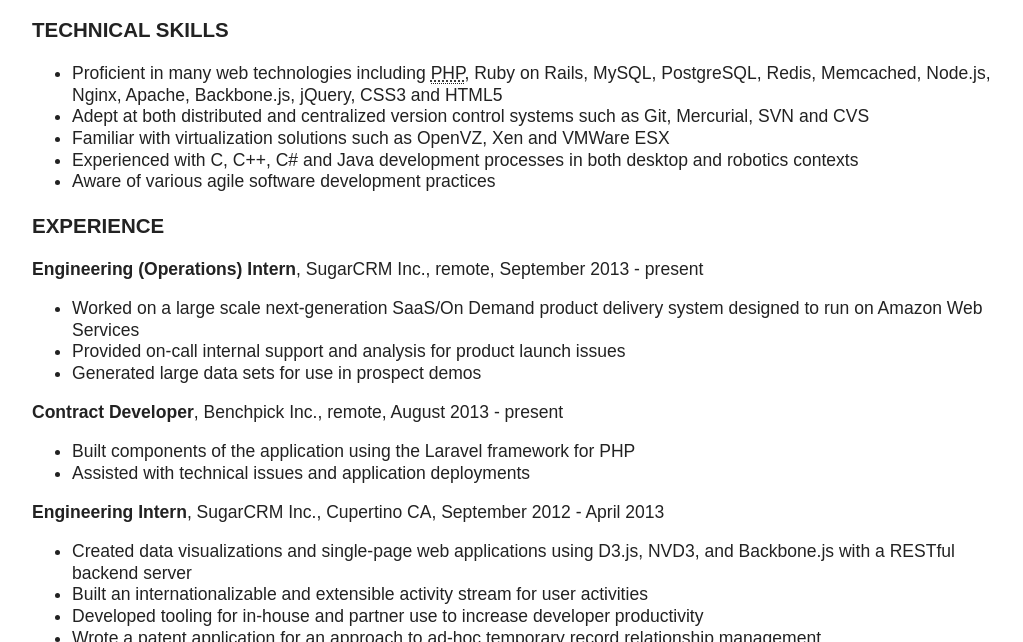
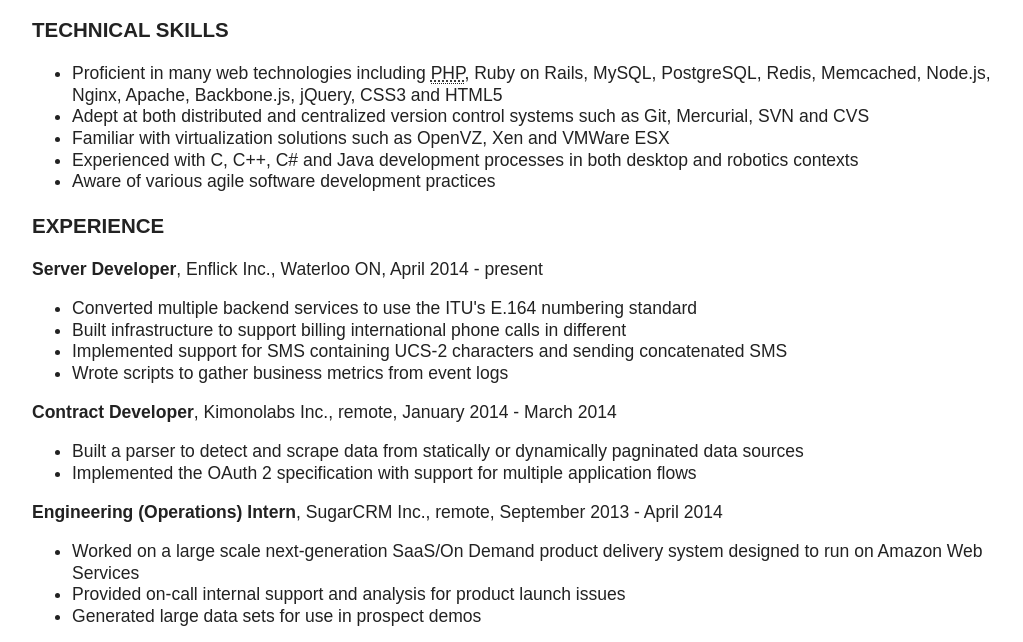
Before and after one commit to axyjo/axyjo.github.com, a plain HTML site: page index.html in a window 1280 px wide. Shown: the part 138-780 px from the top of the page, without its empty margins (128-1151 px from the left). Drawn offline with Linux system fonts and the light colour scheme.

Commit message:
latest updates.

```diff
--- a/index.html
+++ b/index.html
@@ -213,7 +213,29 @@
 		<a id="experience"><div><h3>Experience</h3></div></a>
 
 		<div class="item">
-		<div class="item_head"><strong>Engineering (Operations) Intern</strong>, SugarCRM Inc., remote, September 2013 - present</div>
+		<div class="item_head"><strong>Server Developer</strong>, Enflick Inc., Waterloo ON, April 2014 - present</div>
+		<div class="item_desc">
+		<ul>
+		<li>Converted multiple backend services to use the ITU's E.164 numbering standard</li>
+		<li>Built infrastructure to support billing international phone calls in different</li>
+		<li>Implemented support for SMS containing UCS-2 characters and sending concatenated SMS</li>
+		<li>Wrote scripts to gather business metrics from event logs</li>
+		</ul>
+		</div>
+		</div>
+
+		<div class="item">
+		<div class="item_head"><strong>Contract Developer</strong>, Kimonolabs Inc., remote, January 2014 - March 2014</div>
+		<div class="item_desc">
+		<ul>
+		<li>Built a parser to detect and scrape data from statically or dynamically pagninated data sources</li>
+		<li>Implemented the OAuth 2 specification with support for multiple application flows</li>
+		</ul>
+		</div>
+		</div>
+
+		<div class="item">
+		<div class="item_head"><strong>Engineering (Operations) Intern</strong>, SugarCRM Inc., remote, September 2013 - April 2014</div>
 		<div class="item_desc">
 		<ul>
 		<li>Worked on a large scale next-generation SaaS/On Demand product delivery system designed to run on Amazon Web Services</li>
@@ -247,7 +269,7 @@
 
 
 		<div class="item">
-		<div class="item_head"><strong>Student Computing Consultant</strong>, Information Systems &amp; Technology&mdash;University of Waterloo, Waterloo ON, August 2011 - present</div>
+		<div class="item_head"><strong>Student Computing Consultant</strong>, Information Systems &amp; Technology&mdash;University of Waterloo, Waterloo ON, August 2011 - April 2014</div>
 		<div class="item_desc">
 		<ul>
 		<li>Provided customer service related to technical queries in a fast
@@ -379,7 +401,7 @@
 			<!-- <li>Writing a web-based multiplayer real-time game based on Ruby on Rails (partial source code is available at <a href="https://github.com/axyjo/drts_ruby">https://github.com/axyjo/drts_ruby</a>)</li> -->
 			<li>Contributing to CBCJVM, a Java virtual machine for a Botball robotics controller (available at <a href="https://github.com/cbcjvm/cbcjvm">https://github.com/cbcjvm/cbcjvm</a>)</li>
 			<li>Contributing to various open source projects, including several RubyGems, Drupal, and the Linux kernel</li>
-			<li>Talking at local meetups such as the KW Javascript Everywhere group (slides available at <a href="http://bit.ly/kw-node-webkit">http://bit.ly/kw-node-webkit</a> and <a href="http://bit.ly/kw-geo">http://bit.ly/kw-geo</a>)
+			<li>Talking at local meetups such as the KW Javascript Everywhere group (sample slides available at <a href="http://bit.ly/kw-node-webkit">http://bit.ly/kw-node-webkit</a> and <a href="http://bit.ly/kw-geo">http://bit.ly/kw-geo</a>)
 		</ul>
 
 
```
